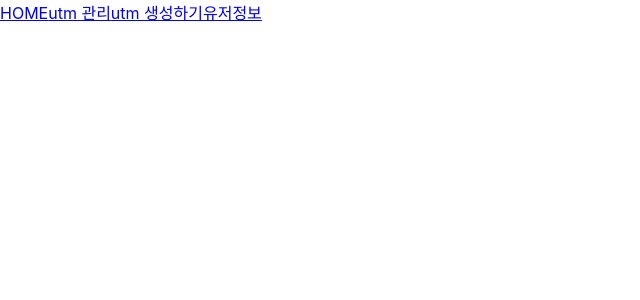
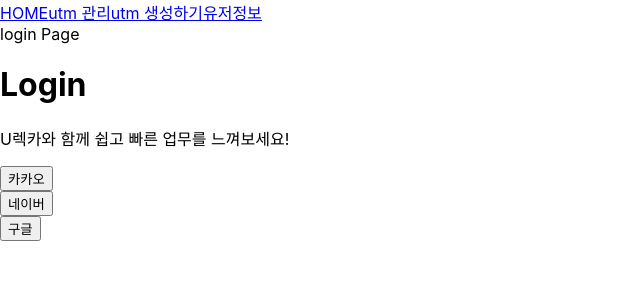
Before and after one commit to U-Wreckcar/FE-Develop, a React (Create React App) app: page /login in a window 1280 px wide. Shown: the top 300 px of the page, without its empty margins (0-640 px from the left). Built offline with nearby package versions, Linux system fonts and the light colour scheme.

Commit message:
#24 ADD 로그인 뼈대 완성

```diff
--- /dev/null
+++ b/src/components/login_component/LoginBox.tsx
@@ -0,0 +1,23 @@
+const LoginBox = () => {
+  return (
+    <div>
+      <div>
+        <h1>Login</h1>
+        <p>U렉카와 함께 쉽고 빠른 업무를 느껴보세요!</p>
+      </div>
+      <div>
+        <div>
+          <button>카카오</button>
+        </div>
+        <div>
+          <button>네이버</button>
+        </div>
+        <div>
+          <button>구글</button>
+        </div>
+      </div>
+    </div>
+  );
+};
+
+export default LoginBox;
--- a/src/pages/LoginPage.tsx
+++ b/src/pages/LoginPage.tsx
@@ -1,5 +1,12 @@
+import LoginBox from 'components/login_component/LoginBox';
+
 const LoginPage = () => {
-  return <div></div>;
+  return (
+    <div>
+      login Page
+      <LoginBox />
+    </div>
+  );
 };
 
 export default LoginPage;
```
